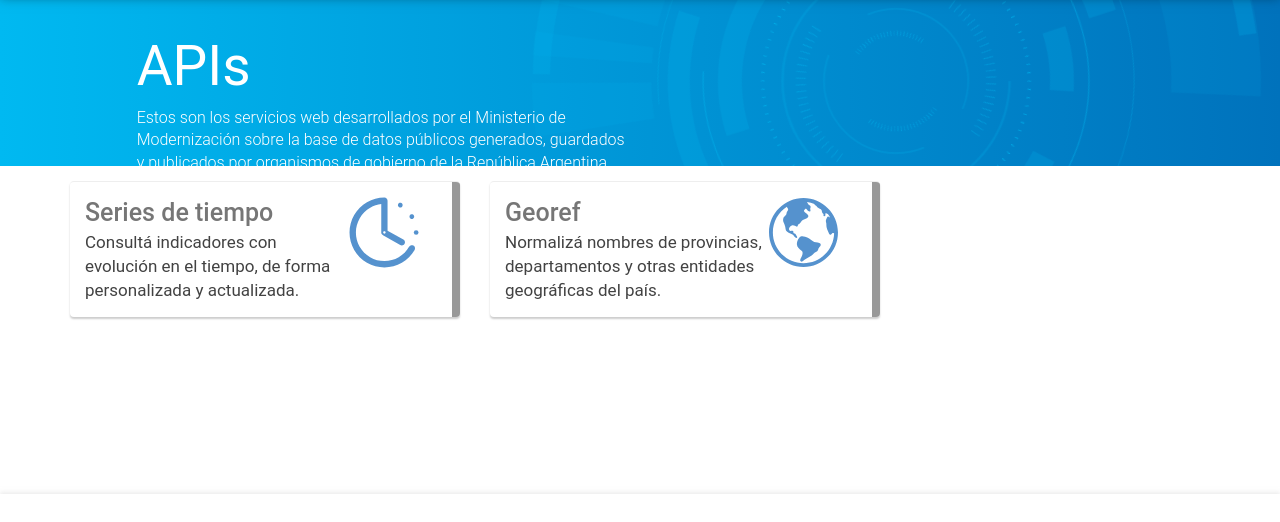
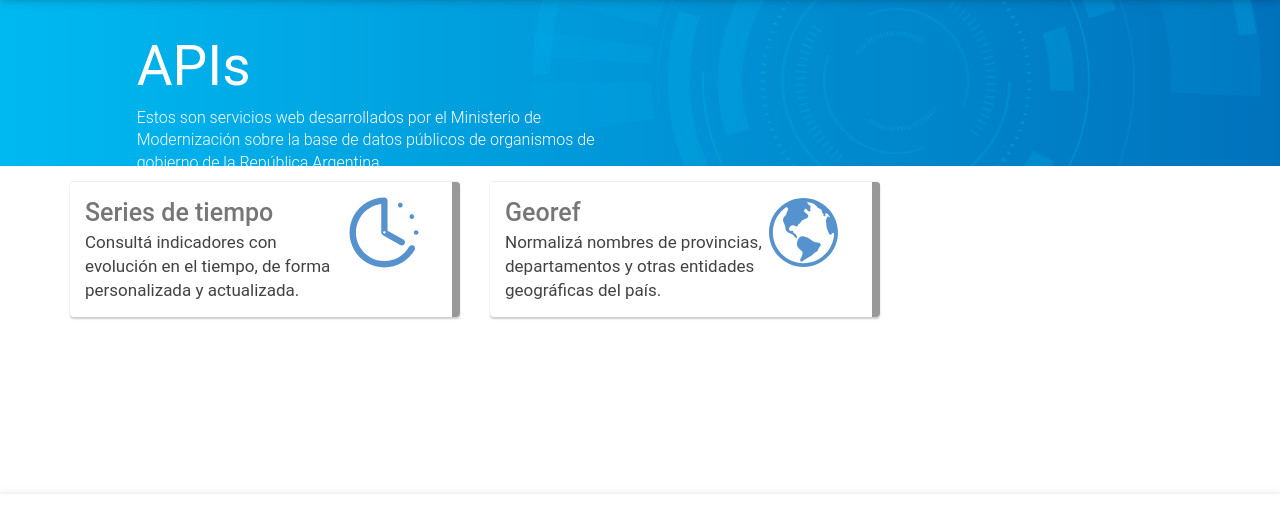
Before and after one commit to datosgobar/datosgobar-landing-apis, a plain HTML site: page index.html in a window 1280 px wide. Shown: the part 76-598 px from the top of the page. Drawn offline with Linux system fonts and the light colour scheme; a web font is replaced by a local one.

Commit message:
Nuevo copete

```diff
--- a/index.html
+++ b/index.html
@@ -377,7 +377,7 @@
                 <h1>APIs</h1>
 
                 <p class="description">
-                   Estos son los servicios web desarrollados por el Ministerio de Modernización sobre la base de datos públicos generados, guardados y publicados por organismos de gobierno de la República Argentina.
+                   Estos son servicios web desarrollados por el Ministerio de Modernización sobre la base de datos públicos de organismos de gobierno de la República Argentina.
                 </p>
             </div>
 
```
Also changed, not shown: 1 other file.
